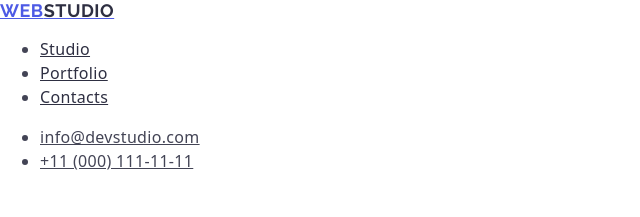
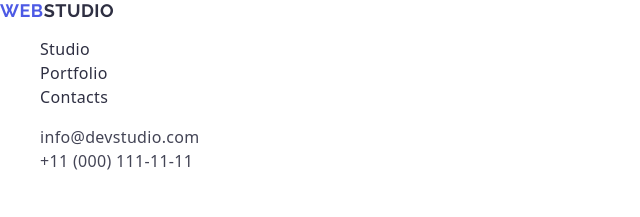
Before and after one commit to smddiana/goit-markup-hm-02, a plain HTML site: page index.html in a window 1280 px wide. Shown: the top 217 px of the page, 0-640 px from the left. Drawn offline with nearby package versions, Linux system fonts and the light colour scheme.

Commit message:
Update styles.css

```diff
--- a/css/styles.css
+++ b/css/styles.css
@@ -13,6 +13,7 @@ body {
     letter-spacing: 0.03em;
     text-transform: uppercase;
     color: #4d5ae5;
+    text-decoration: none;
 
 }
 span {
@@ -24,6 +25,7 @@ span {
     font-size: 16px;
     line-height: 1.5;
     letter-spacing: 0.02em;
+    text-decoration: none;
 }
 .list:hover {
     color:#404bbf;
@@ -39,6 +41,7 @@ span {
     line-height: 1.5;
     letter-spacing: 0.02em;
     color: #434455;
+    text-decoration: none;
 }
 .contacts:hover {
     color: #404bbf;
@@ -119,3 +122,6 @@ span {
 .p-footer {
     color: var(--text-color);
 }
+ul li {
+list-style-type: none;
+}
```
